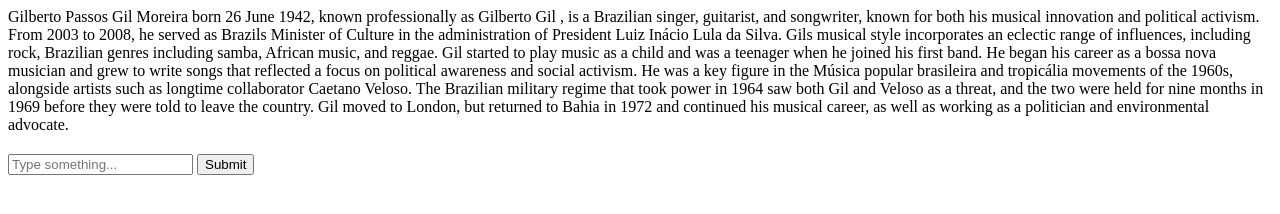
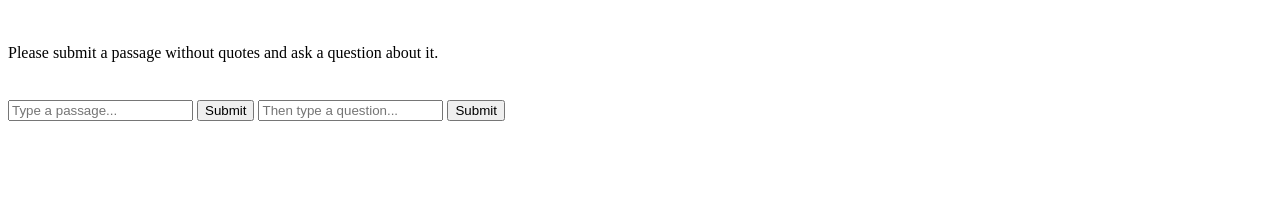
Before and after one commit to peusodre/perguntaresposta, a plain HTML site: page index.html in a window 1280 px wide. Drawn offline with Linux system fonts and the light colour scheme.

Commit message:
Place your own question

```diff
--- a/index.html
+++ b/index.html
@@ -8,19 +8,35 @@
 <body>
 
 	<div id='passage'></div>
+	<br>
+	<br>
+	<div>Please submit a passage without quotes and ask a question about it.</div>
+	<br>
+	<div style='text-align: center; padding: 10px;'></div>
+	<input type="text" placeholder="Type a passage..." id="passageData">
+	<button type="button" onclick="Submit1();">Submit</button>
 
-	<div style='text-align: center; padding: 10px;'></div>
-		<input type="text" placeholder="Type something..." id="question">
+		<input type="text" placeholder="Then type a question..." id="question">
         <button type="button" onclick="Submit();">Submit</button>
+
+
 
 	<div id='answer'></div>
 
 	<!-- Place your code in the script tag below. You can also use an external .js file -->
 
 	<script>
-		passage = "Gilberto Passos Gil Moreira born 26 June 1942, known professionally as Gilberto Gil , is a Brazilian singer, guitarist, and songwriter, known for both his musical innovation and political activism. From 2003 to 2008, he served as Brazils Minister of Culture in the administration of President Luiz Inácio Lula da Silva. Gils musical style incorporates an eclectic range of influences, including rock, Brazilian genres including samba, African music, and reggae. Gil started to play music as a child and was a teenager when he joined his first band. He began his career as a bossa nova musician and grew to write songs that reflected a focus on political awareness and social activism. He was a key figure in the Música popular brasileira and tropicália movements of the 1960s, alongside artists such as longtime collaborator Caetano Veloso. The Brazilian military regime that took power in 1964 saw both Gil and Veloso as a threat, and the two were held for nine months in 1969 before they were told to leave the country. Gil moved to London, but returned to Bahia in 1972 and continued his musical career, as well as working as a politician and environmental advocate.";
-		document.getElementById('passage').innerHTML = passage;
+		//passage = "Gilberto Passos Gil Moreira born 26 June 1942, known professionally as Gilberto Gil , is a Brazilian singer, guitarist, and songwriter, known for both his musical innovation and political activism. From 2003 to 2008, he served as Brazils Minister of Culture in the administration of President Luiz Inácio Lula da Silva. Gils musical style incorporates an eclectic range of influences, including rock, Brazilian genres including samba, African music, and reggae. Gil started to play music as a child and was a teenager when he joined his first band. He began his career as a bossa nova musician and grew to write songs that reflected a focus on political awareness and social activism. He was a key figure in the Música popular brasileira and tropicália movements of the 1960s, alongside artists such as longtime collaborator Caetano Veloso. The Brazilian military regime that took power in 1964 saw both Gil and Veloso as a threat, and the two were held for nine months in 1969 before they were told to leave the country. Gil moved to London, but returned to Bahia in 1972 and continued his musical career, as well as working as a politician and environmental advocate.";
+
+
+		function Submit1(){
+			passage = document.getElementById('passageData').value;
+
+			document.getElementById('passage').innerHTML = passage;
+		}
+
 		function Submit(){
+
 			question = document.getElementById('question').value;
 		qna.load().then(model => {
 			model.findAnswers(question, passage).then(answers => {
```
